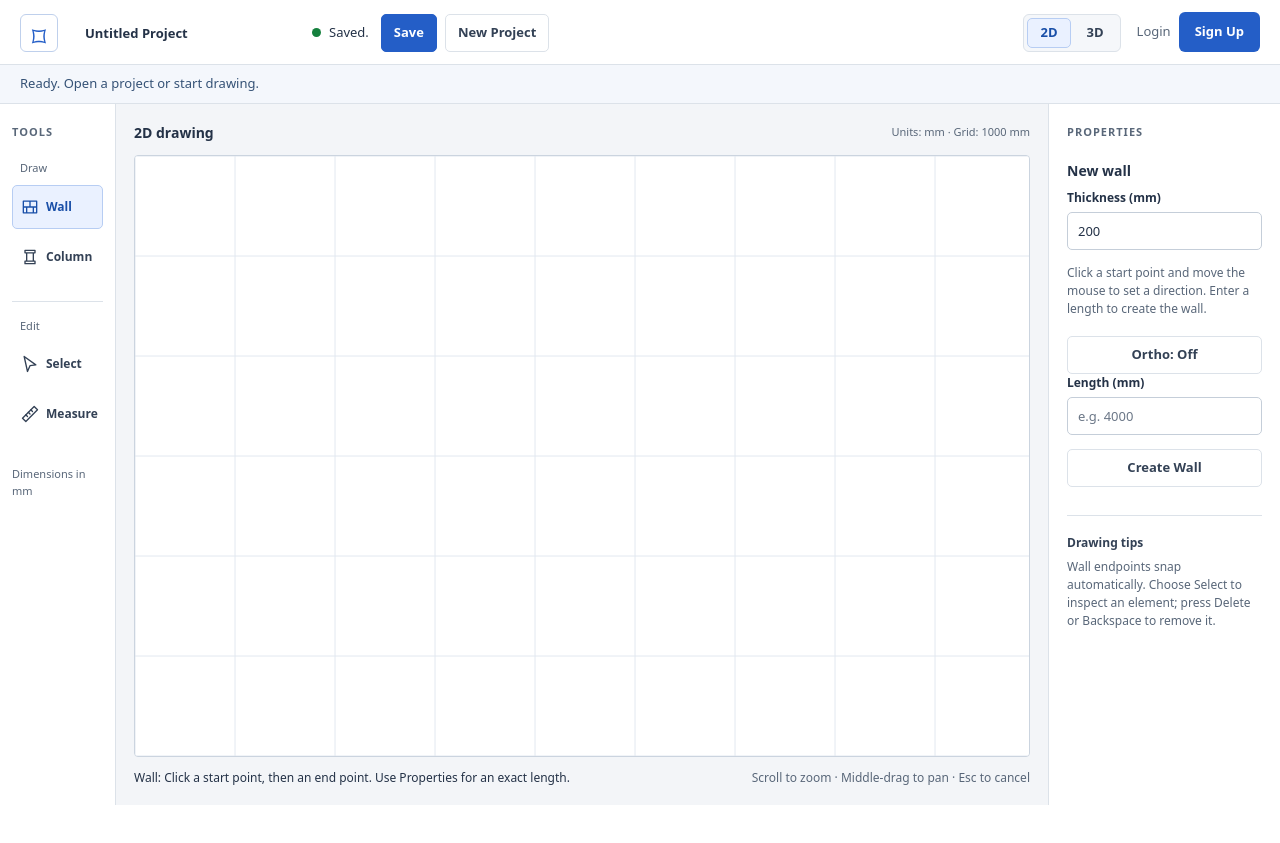
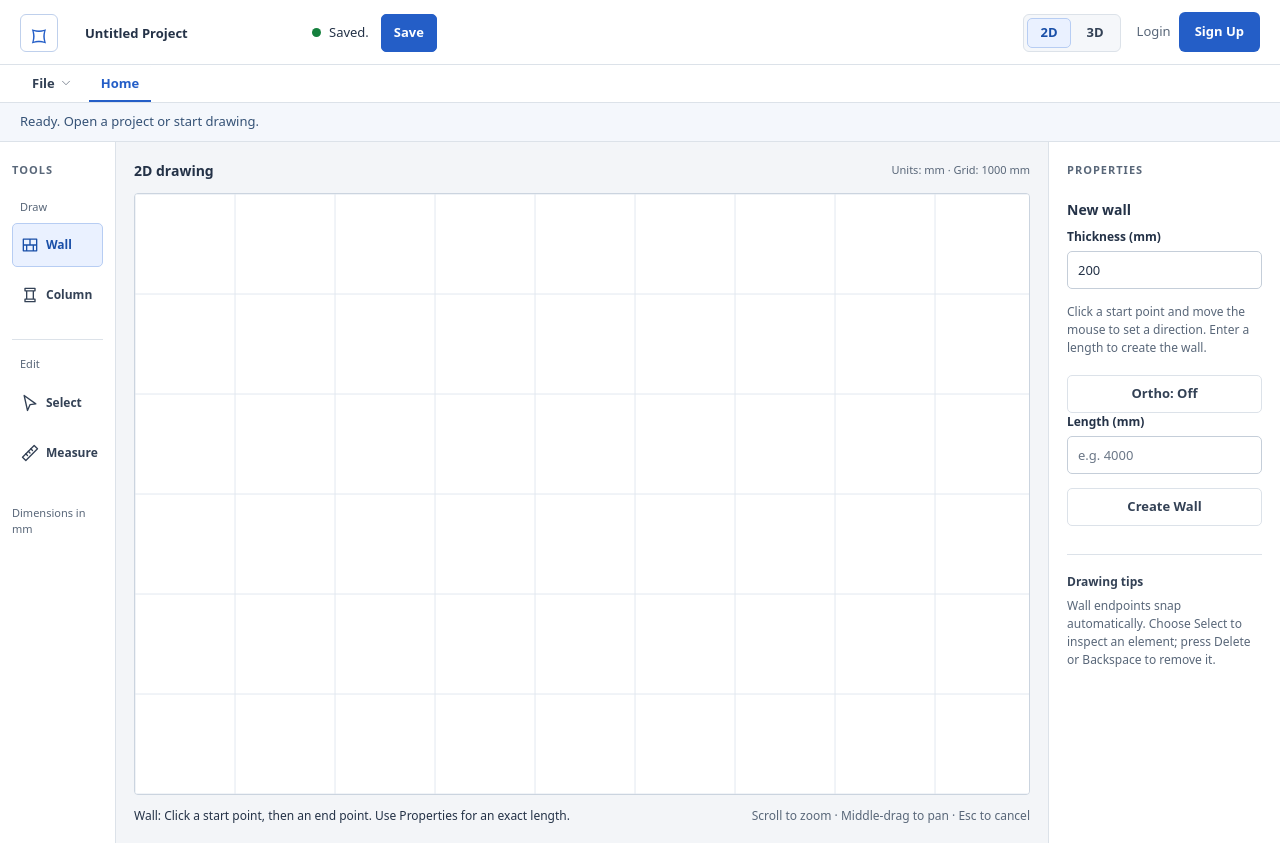
Before and after one commit to Yoni190/mini-cad, a Laravel app: page /editor in a window 1280 px wide. Before the commit the page ends 805 px from the top, so only its background shows below. Run offline with Laravel 12, Linux system fonts and the light colour scheme; style sheets or scripts are compiled from the project's sources; some libraries are stand-ins or nearby versions.

Commit message:
feat: add line of tabs

```diff
--- a/resources/css/app.css
+++ b/resources/css/app.css
@@ -96,6 +96,16 @@
 .account-controls { display: flex; align-items: center; gap: 8px; margin-left: auto; }
 .user-name { max-width: 140px; overflow: hidden; text-overflow: ellipsis; white-space: nowrap; }
 .cad-editor .button-quiet { border-color: transparent; color: var(--cad-muted); }
+.editor-tabs { display: flex; align-items: center; gap: 4px; padding: 0 20px; border-bottom: 1px solid var(--cad-border); background: #fff; }
+.editor-tabs > a, .file-menu summary { display: block; padding: 9px 12px; border-radius: 4px 4px 0 0; color: #334155; font-weight: 600; text-decoration: none; cursor: pointer; }
+.editor-tabs > a[aria-current="page"] { color: var(--cad-blue); box-shadow: inset 0 -2px var(--cad-blue); }
+.editor-tabs > a:hover, .file-menu summary:hover, .file-menu[open] summary { background: #f0f4fa; }
+.file-menu { position: relative; }
+.file-menu summary { display: flex; align-items: center; gap: 4px; list-style: none; }
+.file-menu summary::-webkit-details-marker { display: none; }
+.file-menu summary:focus-visible { outline: 2px solid var(--cad-blue); outline-offset: -2px; }
+.file-menu-items { position: absolute; z-index: 30; top: 100%; left: 0; min-width: 160px; padding: 4px; border: 1px solid var(--cad-border); border-radius: 0 0 5px 5px; background: #fff; box-shadow: 0 4px 12px rgba(15, 23, 42, .14); }
+.cad-editor .file-menu-items button { justify-content: flex-start; width: 100%; border-color: transparent; }
 .project-status { padding: 9px 20px; border-bottom: 1px solid var(--cad-border); background: #f4f7fc; color: #355276; overflow-wrap: anywhere; min-height: 39px; }
 .save-controls { display: flex; align-items: center; gap: 12px; }
 #changesStatus { display: flex; align-items: center; gap: 8px; white-space: nowrap; }
@@ -204,7 +214,7 @@
     .cad-editor .tool-button { width: auto; margin: 0; }
     .properties-panel { border-left: 0; border-top: 1px solid var(--cad-border); }
     .property-section { max-width: 400px; }
-    .project-status { padding-inline: 12px; }
+    .editor-tabs, .project-status { padding-inline: 12px; }
 }
 
 /* Project library */
--- a/resources/js/cad/ui/project-controls.js
+++ b/resources/js/cad/ui/project-controls.js
@@ -21,7 +21,10 @@ export default function initProjectControls(projects, controls) {
         }
     });
     controls.save.addEventListener('click', () => projects.save());
-    controls.newProject.addEventListener('click', () => projects.createNew());
+    controls.newProject.addEventListener('click', () => {
+        controls.newProject.closest('details').open = false;
+        projects.createNew();
+    });
     document.addEventListener('keydown', event => {
         const isSaveShortcut = (event.ctrlKey || event.metaKey) &&
             !event.altKey && !event.shiftKey && event.key.toLowerCase() === 's';
--- a/resources/views/editor.blade.php
+++ b/resources/views/editor.blade.php
@@ -21,7 +21,6 @@
                 <p id="changesStatus" data-unsaved="false" role="status" aria-live="polite">Saved.</p>
                 <button type="button" id="saveProject" class="button-primary" title="Save project">Save</button>
             </div>
-            <button type="button" id="newProject" title="Create a new project">New Project</button>
         </div>
         <div class="view-toggle" role="group" aria-label="Drawing view">
             <button type="button" id="show2D" aria-pressed="true" title="Switch to 2D">2D</button>
@@ -51,6 +50,21 @@
             @endauth
         </div>
     </header>
+
+    <nav class="editor-tabs" aria-label="Editor navigation">
+        <details class="file-menu">
+            <summary>
+                File
+                <svg class="pi" width="14" height="14" viewBox="0 0 24 24" fill="none" stroke="currentColor" stroke-linecap="round" stroke-linejoin="round" aria-hidden="true" focusable="false">
+                    <path d="m6 9 6 6 6-6"></path>
+                </svg>
+            </summary>
+            <div class="file-menu-items">
+                <button type="button" id="newProject">New Project</button>
+            </div>
+        </details>
+        <a href="#drawing-workspace" aria-current="page">Home</a>
+    </nav>
 
     <div class="project-status">
         <p id="saveStatus" role="status"
@@ -111,7 +125,7 @@
             <p class="tool-note">Dimensions in mm</p>
         </aside>
 
-        <main class="drawing-workspace" aria-label="Drawing workspace">
+        <main id="drawing-workspace" class="drawing-workspace" aria-label="Drawing workspace">
             <div class="workspace-heading">
                 <h2 id="viewHeading">2D drawing</h2>
                 <span>Units: mm <span aria-hidden="true">·</span> Grid: 1000 mm</span>
```
Also changed, not shown: resources/js/cad/tests/ProjectControls.test.js (+15 -0 lines).
